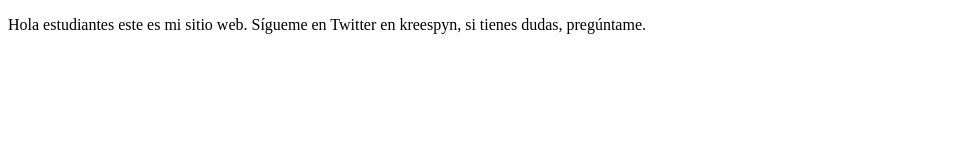
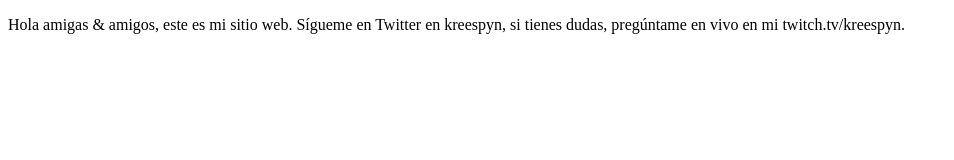
Before and after one commit to kreespyn/kreespyn-proyectoDemoCursoPrework, a plain HTML site: page index.html in a window 1280 px wide. Shown: the whole page, without its empty margins (0-954 px from the left). Drawn offline with Linux system fonts and the light colour scheme.

Commit message:
cambios agregamos sitio de twitch

```diff
--- a/index.html
+++ b/index.html
@@ -8,8 +8,8 @@
 </head>
 <body>
     <p>
-        Hola estudiantes este es mi sitio web.
-        Sígueme en Twitter en kreespyn, si tienes dudas, pregúntame.
+        Hola amigas & amigos,  este es mi sitio web.
+Sígueme en Twitter en kreespyn, si tienes dudas, pregúntame en vivo en mi twitch.tv/kreespyn.
     </p>
 </body>
 </html>
```
